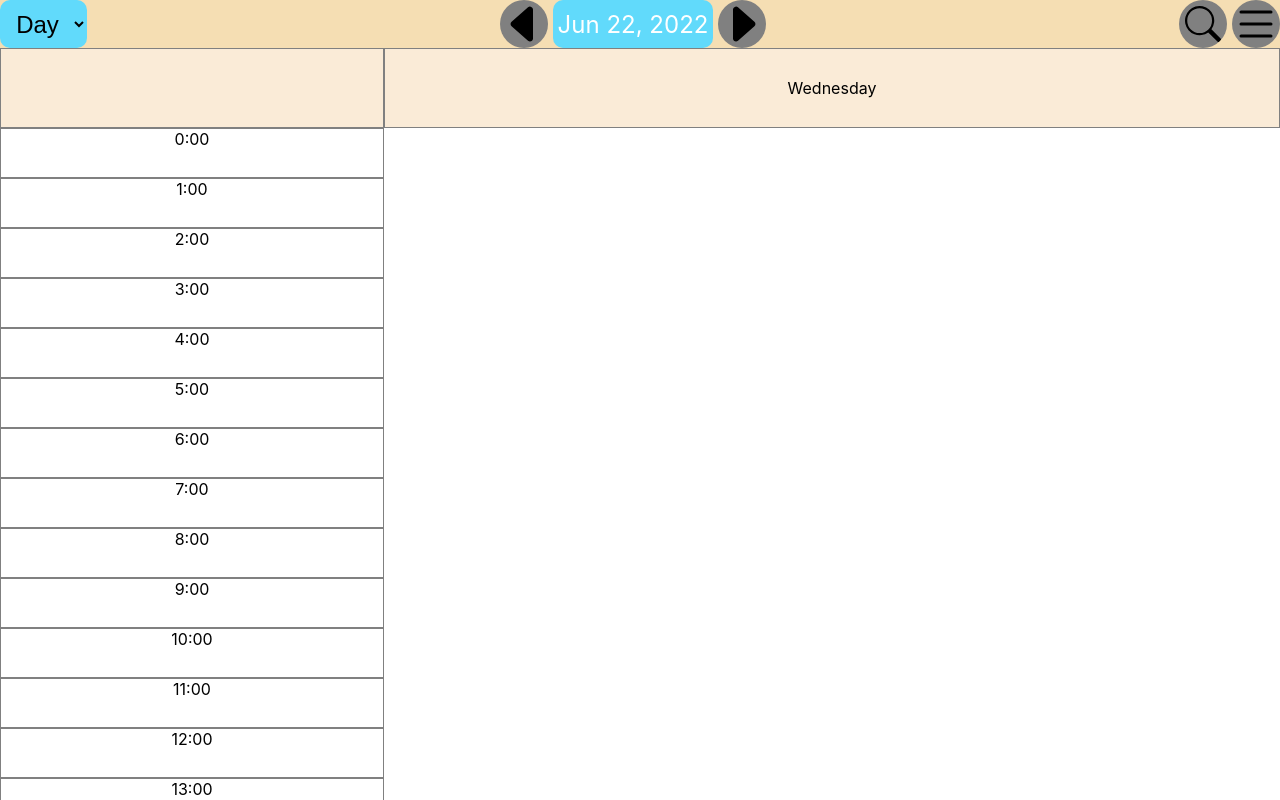
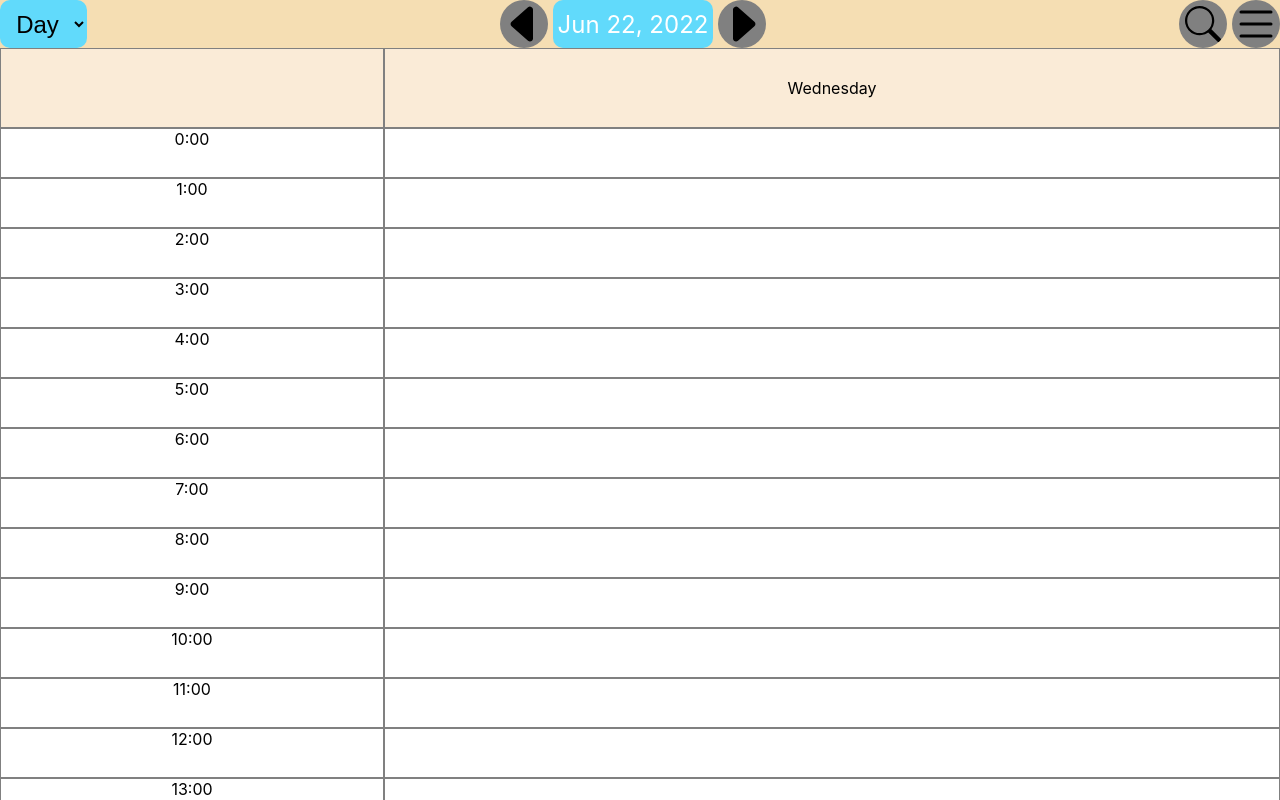
Before and after one commit to phoneticallySAARTHaK/cal, a React (Create React App) app: page / in a window 1280 px wide. Shown: the top 800 px of the page. Built offline with nearby package versions, Linux system fonts and the light colour scheme.

Commit message:
Merge states into one because mode and date are closely related

```diff
--- a/src/App.js
+++ b/src/App.js
@@ -1,7 +1,7 @@
 import "./App.css";
 import Navbar from "./Components/navbar/Navbar";
-import { ModeContext, DateContext } from "./Context";
-import { useReducer, useState } from "react";
+import { Context } from "./Context";
+import { useReducer } from "react";
 import Day from "./Components/mode/days/Day";
 import {
   nextDay,
@@ -12,33 +12,55 @@ import {
   prevMonth,
   prevWeek,
   prevYear,
+  resetMonthDay,
+  resetWeekday,
 } from "./Utils/DateUtils";
+import Week from "./Components/mode/week/Week";
 
-const reducer = (date, action) => {
+const reducer = (state, action) => {
   const { mode, dir } = action;
+  if (dir === "mode-change") {
     switch (mode) {
       case "day":
-      return dir === "left" ? prevDay(date) : nextDay(date);
+        return { ...state, mode: mode };
       case "week":
-      return dir === "left" ? prevWeek(date) : nextWeek(date);
+        return { date: resetWeekday(state.date), mode: mode };
       case "month":
-      return dir === "left" ? prevMonth(date) : nextMonth(date);
+        return { date: resetMonthDay(state.date), mode: mode };
       case "year":
-      return dir === "left" ? prevYear(date) : nextYear(date);
       default:
-      return date;
+        return state;
+    }
+  }
+
+  switch (mode) {
+    case "day":
+      return dir === "left"
+        ? { ...state, date: prevDay(state.date) }
+        : { ...state, date: nextDay(state.date) };
+    case "week":
+      return dir === "left"
+        ? { ...state, date: prevWeek(state.date) }
+        : { ...state, date: nextWeek(state.date) };
+    case "month":
+      return dir === "left"
+        ? { ...state, date: prevMonth(state.date) }
+        : { ...state, date: nextMonth(state.date) };
+    case "year":
+      return dir === "left"
+        ? { ...state, date: prevYear(state.date) }
+        : { ...state, date: nextYear(state.date) };
+    default:
+      return state;
   }
 };
 
-function App() {
-  const ModeState = useState("day");
-  const [date, setDate] = useReducer(reducer, new Date());
-
-  function displayLayout(mode, date) {
+function displayLayout({ mode, date }) {
   switch (mode) {
     case "day":
       return <Day date={date} events={[]} />;
     case "week":
+      return <Week date={date} events={[]} />;
     case "month":
     case "year":
     default:
@@ -46,16 +68,20 @@ function App() {
   }
 }
 
+function App() {
+  const [state, dispatch] = useReducer(reducer, {
+    date: new Date(),
+    mode: "day",
+  });
+
   return (
     <div className="App">
-      <ModeContext.Provider value={ModeState}>
-        <DateContext.Provider value={[date, setDate]}>
+      <Context.Provider value={[state, dispatch]}>
         <header className="App-header">
-            <Navbar setDate={setDate} />
+          <Navbar />
         </header>
-          <main>{displayLayout(ModeState[0], date)}</main>
-        </DateContext.Provider>
-      </ModeContext.Provider>
+        <main>{displayLayout(state)}</main>
+      </Context.Provider>
     </div>
   );
 }
--- a/src/Components/mode/cells/HeaderCell.js
+++ b/src/Components/mode/cells/HeaderCell.js
@@ -1,7 +1,7 @@
 import Cell from "./Cell";
 import { getDayName } from "../../../Utils/DateUtils";
 import { useContext } from "react";
-import { ModeContext } from "../../../Context";
+import { Context } from "../../../Context";
 
 function getDayFormat(mode) {
   switch (mode) {
@@ -17,7 +17,7 @@ function getDayFormat(mode) {
 }
 
 function HeaderCell(props) {
-  const [mode] = useContext(ModeContext);
+  const { mode } = useContext(Context)[0];
   const children = props.date ? (
     <>
       <p>{getDayName(props.date, getDayFormat(mode))}</p>
--- a/src/Components/mode/days/DayOfWeek.js
+++ b/src/Components/mode/days/DayOfWeek.js
@@ -4,23 +4,24 @@ import { hours, isDateEqual } from "../../../Utils/DateUtils";
 import Event from "../Event";
 
 function findEvent(events, date) {
-  return events.find((event) => event.date === date);
+  return events.find((event) => event.date.getHours() === date.getHours());
 }
 
 function DayOfWeek(props) {
-  const flag = isDateEqual(props.date, new Date());
-  const currentHour = new Date().getHours();
+  const currentDate = new Date();
+  const flag = isDateEqual(props.date, currentDate);
+  const currentHour = currentDate.getHours();
 
   const cells = hours.map((hour) => {
-    let dateTime = props.date;
-    dateTime.setHours(hour);
+    let dateTime = new Date(props.date.valueOf());
+    dateTime.setHours(hour, 0, 0);
     const event = findEvent(props.events, dateTime);
 
     return (
       <Cell
         date={dateTime}
-        key={dateTime}
-        className={flag && currentHour === hour ? "current-hour" : ""}
+        key={hour}
+        className={flag && currentHour === hour ? "now" : ""}
       >
         {event ? <Event {...event} /> : null}
       </Cell>
@@ -28,10 +29,10 @@ function DayOfWeek(props) {
   });
 
   return (
-    <>
-      <HeaderCell date={props.date} />
+    <div className="day-of-week">
+      <HeaderCell date={props.date} className={props.className} />
       {cells}
-    </>
+    </div>
   );
 }
 
--- a/src/Components/navbar/DirectionButton.js
+++ b/src/Components/navbar/DirectionButton.js
@@ -1,13 +1,12 @@
 import { useContext } from "react";
-import { DateContext, ModeContext } from "../../Context";
+import { Context } from "../../Context";
 
 function DirectionButton(props) {
-  const mode = useContext(ModeContext)[0];
-  const setDate = useContext(DateContext)[1];
+  const [state, dispatch] = useContext(Context);
   return (
     <button
       className={`btn ${props.dir}`}
-      onClick={() => setDate({ mode: mode, dir: props.dir })}
+      onClick={() => dispatch({ ...state, dir: props.dir })}
     />
   );
 }
--- a/src/Components/navbar/Display.js
+++ b/src/Components/navbar/Display.js
@@ -1,5 +1,5 @@
 import { useContext } from "react";
-import { DateContext, ModeContext } from "../../Context";
+import { Context } from "../../Context";
 import {
   getShortDate,
   getMediumDate,
@@ -9,8 +9,7 @@ import {
 } from "../../Utils/DateUtils";
 
 function Display(props) {
-  const [mode] = useContext(ModeContext);
-  const [date] = useContext(DateContext);
+  const { mode, date } = useContext(Context)[0];
 
   let display;
   switch (mode) {
--- a/src/Components/navbar/Mode.js
+++ b/src/Components/navbar/Mode.js
@@ -1,15 +1,17 @@
 import { useContext } from "react";
-import { ModeContext } from "../../Context";
+import { Context } from "../../Context";
 
 function Mode(props) {
-  const [mode, setMode] = useContext(ModeContext);
-
-  function handleChange(event) {
-    setMode(event.target.value);
-  }
+  const [state, dispatch] = useContext(Context);
 
   return (
-    <select className="mode" value={mode} onChange={handleChange}>
+    <select
+      className="mode"
+      value={state.mode}
+      onChange={(e) =>
+        dispatch({ ...state, mode: e.target.value, dir: "mode-change" })
+      }
+    >
       <option value="day">Day</option>
       <option value="week">Week</option>
       <option value="month">Month</option>
--- a/src/Context.js
+++ b/src/Context.js
@@ -1,7 +1,3 @@
 import { createContext } from "react";
 
-export const ModeContext = createContext();
-export const DateContext = createContext({
-  date: new Date(),
-  setDate: () => {},
-});
+export const Context = createContext({});
```
Lines whose indentation alone changed are shown as unchanged.
